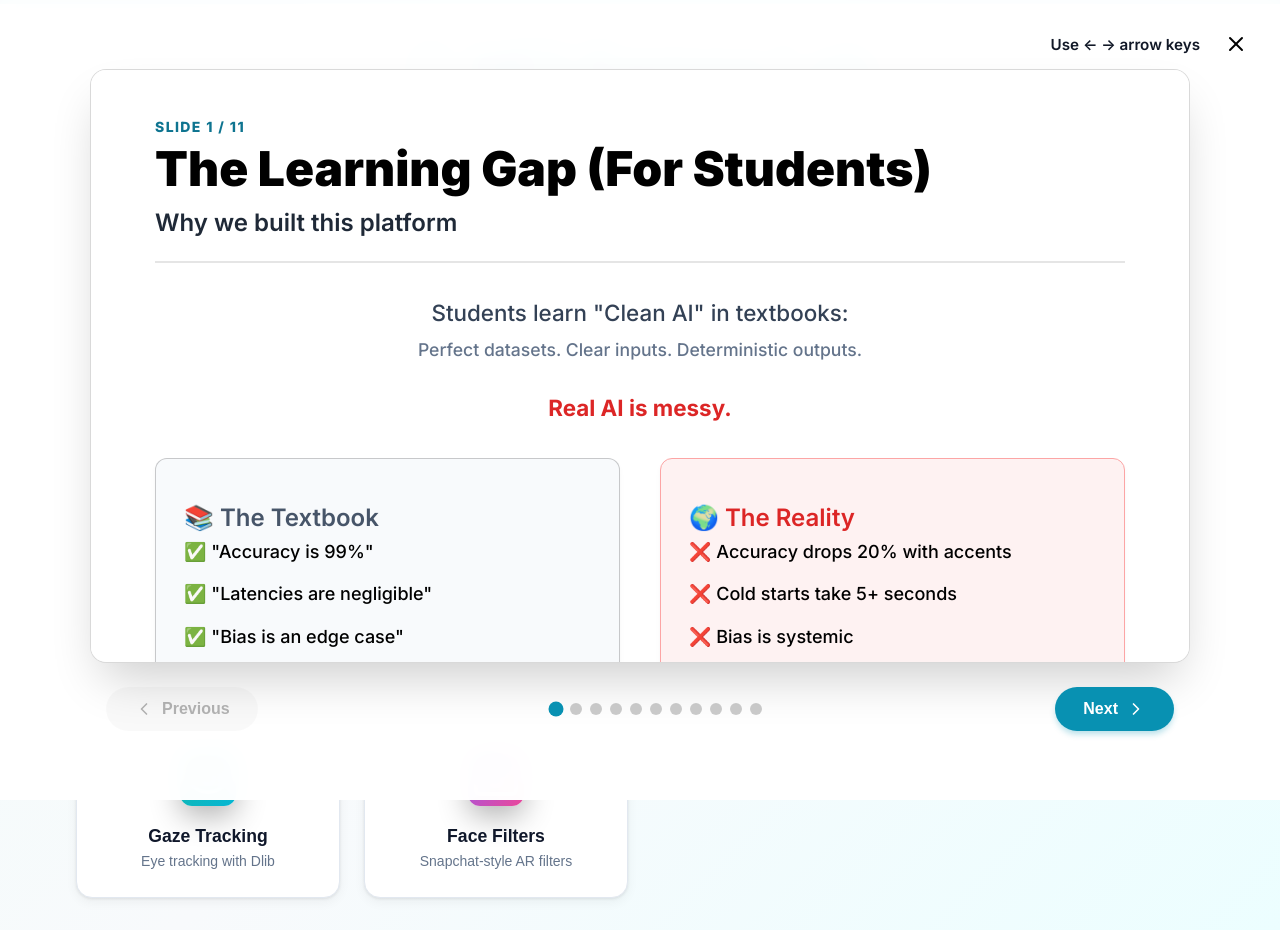
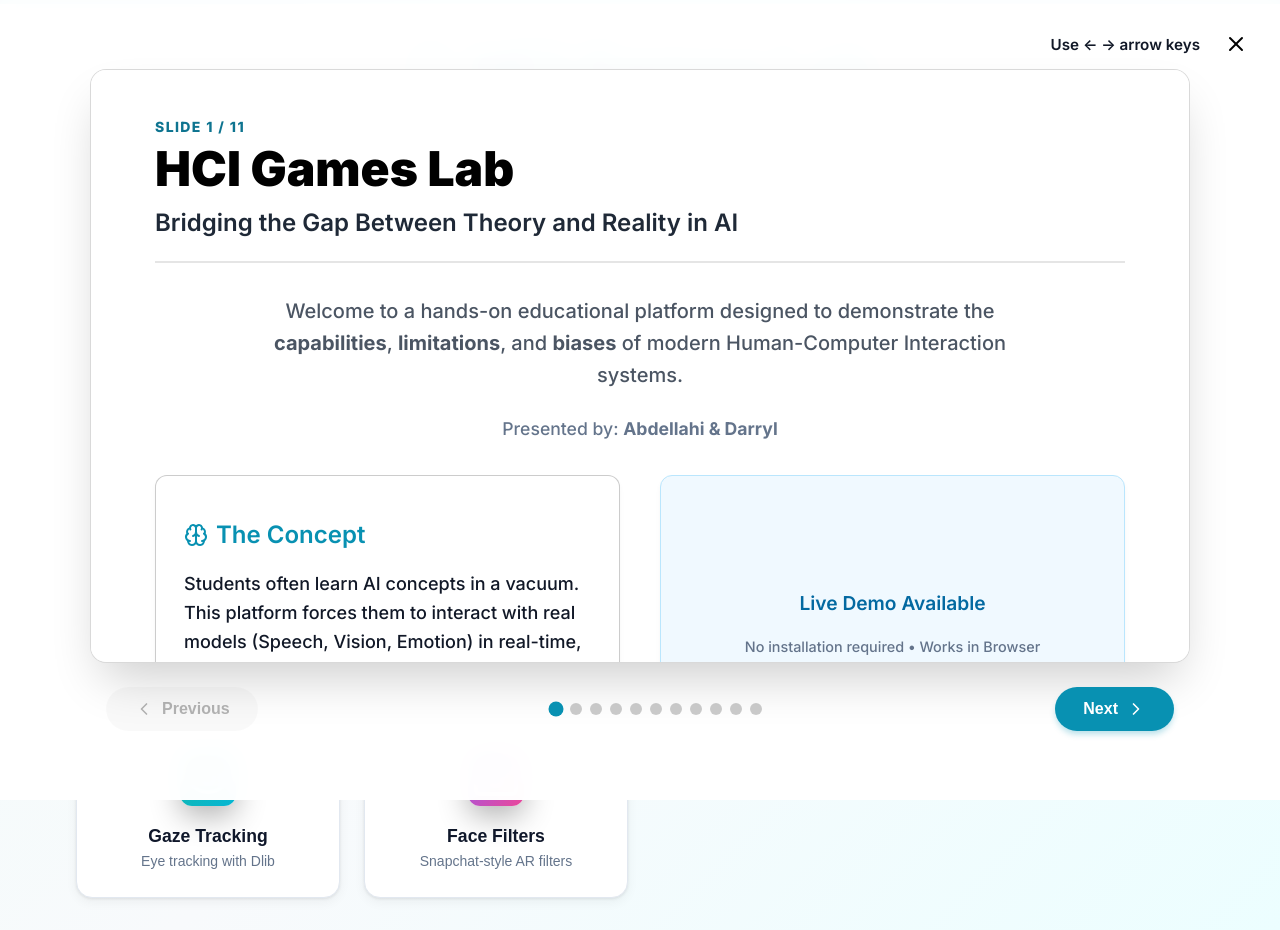
Before and after one commit to Abmstpha/HCI-game, a React app in the folder frontend/: page / in a window 1280 px wide. Both pictures are taken after a click on the button "System Presentation". Built offline with nearby package versions, Linux system fonts and the light colour scheme; no server answers; the HTML template or start-up script is replaced by a standard one.

Commit message:
feat(presentation): Added presenters and cleaned up slide narrative (Removed Cold Start)

```diff
--- a/frontend/src/components/PresentationSlides.tsx
+++ b/frontend/src/components/PresentationSlides.tsx
@@ -13,6 +13,39 @@ interface Slide {
 const slides: Slide[] = [
     {
         id: 1,
+        title: "HCI Games Lab",
+        subtitle: "Bridging the Gap Between Theory and Reality in AI",
+        content: (
+            <div className="slide-content-inner">
+                <div style={{ marginBottom: '2rem', textAlign: 'center' }}>
+                    <p style={{ fontSize: '1.25rem', color: '#4b5563', maxWidth: '800px', margin: '0 auto' }}>
+                        Welcome to a hands-on educational platform designed to demonstrate the <strong>capabilities</strong>, <strong>limitations</strong>, and <strong>biases</strong> of modern Human-Computer Interaction systems.
+                    </p>
+                    <p style={{ marginTop: '1.5rem', fontSize: '1.1rem', color: '#64748b', fontWeight: 500 }}>
+                        Presented by: <strong>Abdellahi & Darryl</strong>
+                    </p>
+                </div>
+                <div className="slide-grid-2">
+                    <div className="feature-box">
+                        <h3 className="slide-subtitle" style={{ marginBottom: '1rem', color: '#0891b2', display: 'flex', alignItems: 'center', gap: '0.5rem', fontWeight: 600 }}>
+                            <Brain size={24} /> The Concept
+                        </h3>
+                        <p style={{ marginBottom: '1rem', lineHeight: '1.6' }}>
+                            Students often learn AI concepts in a vacuum. This platform forces them to interact with real models (Speech, Vision, Emotion) in real-time, revealing how these systems <em>actually</em> behave in the wild.
+                        </p>
+                    </div>
+                    <div className="feature-box" style={{ display: 'flex', flexDirection: 'column', alignItems: 'center', justifyContent: 'center', background: '#f0f9ff', border: '1px solid #bae6fd' }}>
+                        <h3 className="slide-subtitle" style={{ marginBottom: '1rem', fontSize: '1.2rem', color: '#0369a1' }}>Live Demo Available</h3>
+                        <p style={{ fontSize: '0.9rem', color: '#64748b', textAlign: 'center' }}>
+                            No installation required • Works in Browser
+                        </p>
+                    </div>
+                </div>
+            </div>
+        )
+    },
+    {
+        id: 2,
         title: "The Learning Gap (For Students)",
         subtitle: "Why we built this platform",
         content: (
@@ -48,7 +81,7 @@ const slides: Slide[] = [
         )
     },
     {
-        id: 2,
+        id: 3,
         title: "A Visual Teaching Tool (For Professors)",
         subtitle: "Don't just describe the Black Box. Open it.",
         content: (
@@ -75,7 +108,7 @@ const slides: Slide[] = [
         )
     },
     {
-        id: 3,
+        id: 4,
         title: "The Core Challenge",
         subtitle: "Bridging the Gap",
         content: (
@@ -114,7 +147,7 @@ const slides: Slide[] = [
         )
     },
     {
-        id: 4,
+        id: 5,
         title: "The Solution Overview",
         subtitle: "10 Interactive Modules",
         content: (
@@ -145,7 +178,7 @@ const slides: Slide[] = [
         )
     },
     {
-        id: 5,
+        id: 6,
         title: "Under the Hood: AI Workflow",
         content: (
             <div style={{ display: 'flex', flexDirection: 'column', alignItems: 'center', gap: '2rem' }}>
@@ -196,46 +229,11 @@ const slides: Slide[] = [
             </div>
         )
     },
-    {
-        id: 6,
-        title: "Result #1: The Cold Start Reality",
-        subtitle: "The Cost of Serverless",
-        content: (
-            <div className="slide-content-inner">
-                <div className="feature-box" style={{ background: '#fef3c7', borderColor: '#f59e0b', marginBottom: '2rem' }}>
-                    <h3 style={{ color: '#d97706', display: 'flex', alignItems: 'center', gap: '0.5rem' }}>
-                        <AlertTriangle size={24} /> The "Slow Button" Phenomenon
-                    </h3>
-                    <p style={{ color: '#78350f', lineHeight: '1.6' }}>
-                        Users often report the "Submit" button is broken on the first try. It isn't broke—it's <strong>sleeping</strong>.
-                    </p>
-                </div>
 
-                <div style={{ display: 'flex', alignItems: 'flex-end', justifyContent: 'center', height: '200px', gap: '3rem', marginBottom: '1rem' }}>
-                    <div style={{ display: 'flex', flexDirection: 'column', alignItems: 'center', width: '120px' }}>
-                        <span style={{ fontWeight: 'bold', color: '#dc2626', marginBottom: '0.5rem' }}>~5-8 sec</span>
-                        <div style={{ width: '80px', height: '180px', background: '#fca5a5', borderRadius: '4px 4px 0 0', position: 'relative' }}>
-                            <span style={{ position: 'absolute', bottom: '10px', width: '100%', textAlign: 'center', fontSize: '0.8rem', color: '#7f1d1d' }}>Cold Start</span>
-                        </div>
-                    </div>
-                    <div style={{ display: 'flex', flexDirection: 'column', alignItems: 'center', width: '120px' }}>
-                        <span style={{ fontWeight: 'bold', color: '#16a34a', marginBottom: '0.5rem' }}>~200 ms</span>
-                        <div style={{ width: '80px', height: '40px', background: '#86efac', borderRadius: '4px 4px 0 0', position: 'relative' }}>
-                            <span style={{ position: 'absolute', bottom: '10px', width: '100%', textAlign: 'center', fontSize: '0.8rem', color: '#14532d' }}>Warm</span>
-                        </div>
-                    </div>
-                </div>
-
-                <p style={{ textAlign: 'center', color: '#4b5563', fontStyle: 'italic' }}>
-                    "Serverless saves money ($0 when idle), but costs user experience (initial latency)."
-                </p>
-            </div>
-        )
-    },
     {
         id: 7,
-        title: "Result #2: The Accent Gap",
-        subtitle: "Bias in Speech Recognition",
+        title: "Insight #1: The Accent Gap",
+        subtitle: "AI Bias in Action",
         content: (
             <div className="slide-grid-2">
                 <div>
@@ -270,8 +268,8 @@ const slides: Slide[] = [
     },
     {
         id: 8,
-        title: "Result #3: Vision Latency Trade-offs",
-        subtitle: "Accuracy vs. Speed",
+        title: "Insight #2: The Latency Threshold",
+        subtitle: "Responsibility in Design",
         content: (
             <div className="slide-content-inner">
                 <p style={{ textAlign: 'center', marginBottom: '2rem', color: '#4b5563' }}>
```
